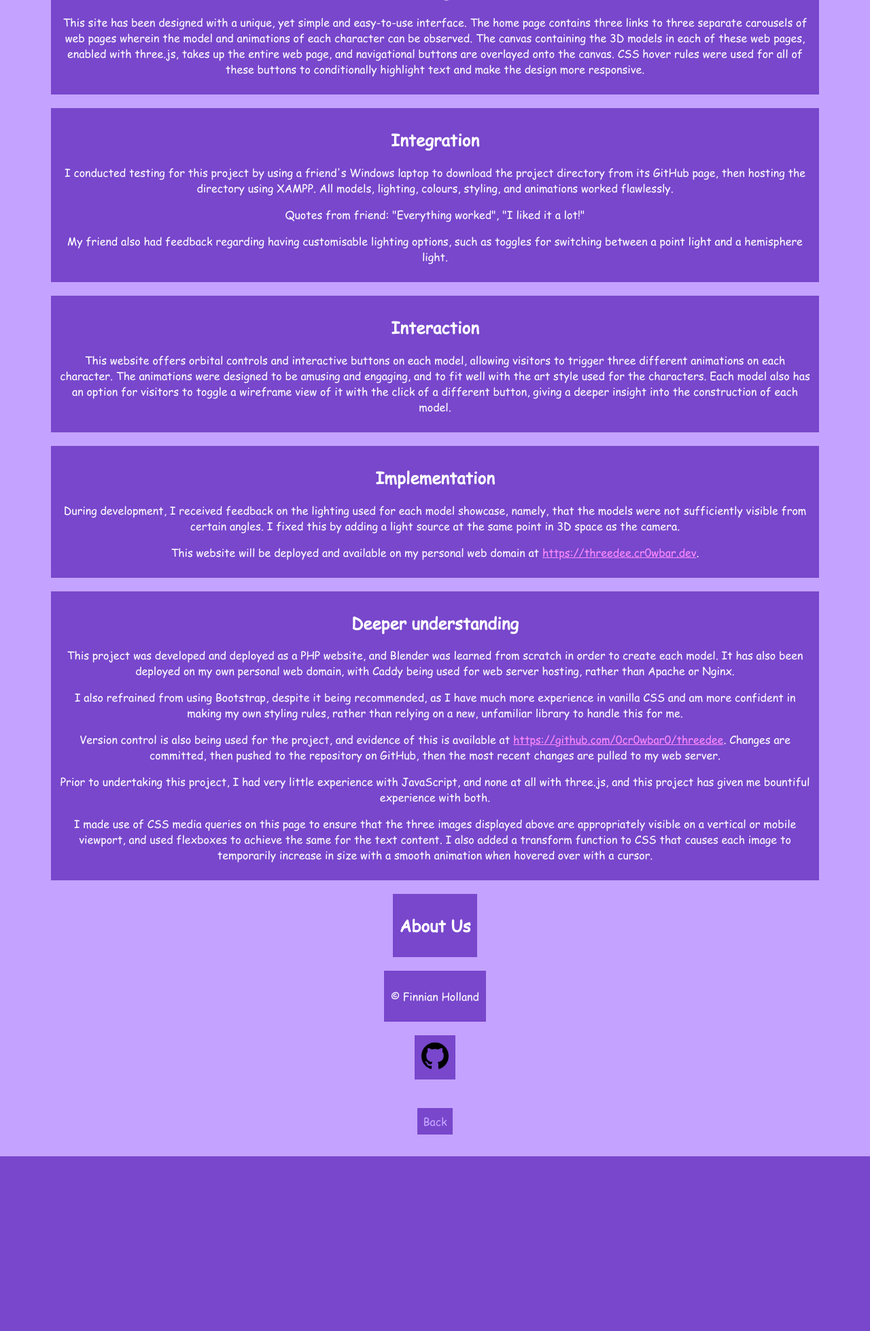
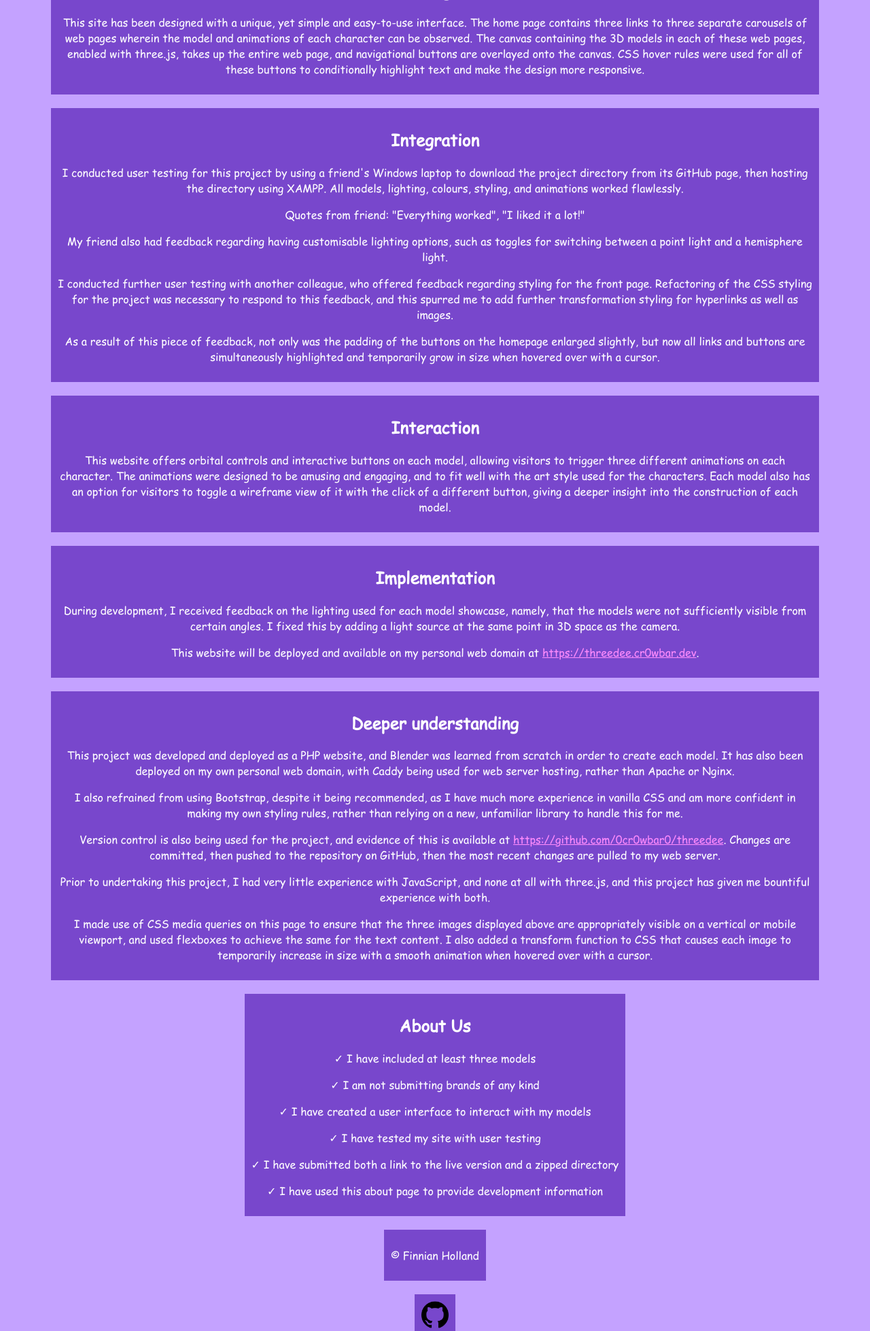
Before and after one commit to 0cr0wbar0/threedee, a PHP site: page /static/about.html in a window 1280 px wide. Shown: the part 1332-3290 px from the top of the page at 68% size. Before the commit the page ends 3033 px from the top, so only its background shows below. Run offline with PHP 8.4, Linux system fonts and the light colour scheme.

Commit message:
Final Things (Hopefully) Added thumbnails for links to models (Hopefully) finalised the about page

```diff
--- a/static/about.html
+++ b/static/about.html
@@ -39,9 +39,11 @@
 </div>
 <div class="text">
     <h2>Integration</h2>
-    <p>I conducted testing for this project by using a friend's Windows laptop to download the project directory from its GitHub page, then hosting the directory using XAMPP. All models, lighting, colours, styling, and animations worked flawlessly.</p>
+    <p>I conducted user testing for this project by using a friend's Windows laptop to download the project directory from its GitHub page, then hosting the directory using XAMPP. All models, lighting, colours, styling, and animations worked flawlessly.</p>
     <p>Quotes from friend: "Everything worked", "I liked it a lot!"</p>
     <p>My friend also had feedback regarding having customisable lighting options, such as toggles for switching between a point light and a hemisphere light.</p>
+    <p>I conducted further user testing with another colleague, who offered feedback regarding styling for the front page. Refactoring of the CSS styling for the project was necessary to respond to this feedback, and this spurred me to add further transformation styling for hyperlinks as well as images.</p>
+    <p>As a result of this piece of feedback, not only was the padding of the buttons on the homepage enlarged slightly, but now all links and buttons are simultaneously highlighted and temporarily grow in size when hovered over with a cursor.</p>
 </div>
 <div class="text">
     <h2>Interaction</h2>
@@ -62,6 +64,12 @@
 </div>
 <div class="text">
     <h2>About Us</h2>
+    <p>&check; I have included at least three models</p>
+    <p>&check; I am not submitting brands of any kind</p>
+    <p>&check; I have created a user interface to interact with my models</p>
+    <p>&check; I have tested my site with user testing</p>
+    <p>&check; I have submitted both a link to the live version and a zipped directory</p>
+    <p>&check; I have used this about page to provide development information</p>
 </div>
 <div class="text">
     <p>&copy; Finnian Holland</p>
--- a/static/stylesheet.css
+++ b/static/stylesheet.css
@@ -32,7 +32,6 @@ body {
 
 .nav {
     display: flex;
-    padding: 1.5rem;
 }
 
 .imgs {
@@ -58,16 +57,21 @@ body {
     }
 }
 
-.nav a, button {
-    padding: 0.5rem;
-    margin: 0.5rem;
+.nav a {
+    margin: 2rem;
     color: #c6a6ff;
+    display: flex;
+    flex-direction: column;
+    align-items: center;
+    padding: 0.5rem 1rem;
     text-decoration: none;
     background-color: #7847cc;
+    transition: all .2s ease-in-out;
 }
 
 .nav a:hover, button:hover {
     color: #ffffff;
+    transform: scale(1.3);
 }
 
 #scene-container {
@@ -82,7 +86,6 @@ body {
 #btn {
     cursor: pointer;
     padding: 0.5rem;
-    margin: 0.5rem;
     color: #c6a6ff;
     text-decoration: none;
     background-color: #7847cc;
@@ -95,7 +98,6 @@ body {
 #btn2 {
     cursor: pointer;
     padding: 0.5rem;
-    margin: 0.5rem;
     color: #c6a6ff;
     text-decoration: none;
     background-color: #7847cc;
@@ -108,7 +110,6 @@ body {
 #btn3 {
     cursor: pointer;
     padding: 0.5rem;
-    margin: 0.5rem;
     color: #c6a6ff;
     text-decoration: none;
     background-color: #7847cc;
@@ -121,7 +122,6 @@ body {
 #wireframe {
     cursor: pointer;
     padding: 0.5rem;
-    margin: 0.5rem;
     color: #c6a6ff;
     text-decoration: none;
     background-color: #7847cc;
```
Also changed, not shown: index.php (+10 -3 lines), README.md (added), static/bear_mugshot.png (added), static/blob_mugshot.png (added), static/cow_mugshot.png (added).
